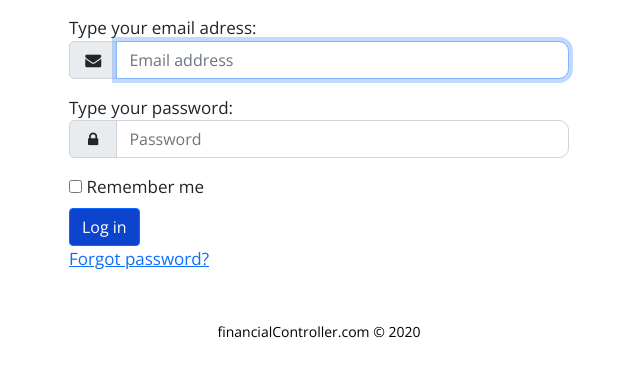
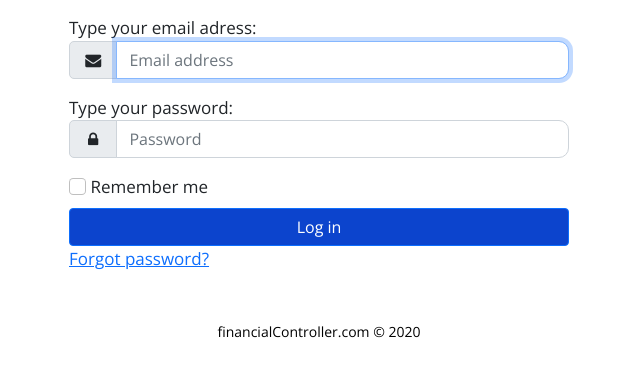
Before and after one commit to NewLukasz/FinancialControllerMVC, a PHP site: page /posts/login in a window 1280 px wide. Shown: the part 274-651 px from the top of the page, without its empty margins (321-961 px from the left). Run offline with PHP 8.4, Linux system fonts and the light colour scheme; some libraries are stand-ins or nearby versions.

Commit message:
Fixed visual bug with inputs

```diff
--- a/App/Views/Login/new.html
+++ b/App/Views/Login/new.html
@@ -44,7 +44,7 @@
         </div>
         <div>
             <label>
-                <input type="checkbox" name="remember_me" {% if remember_me %} checked="checked"{% endif %} /> Remember me
+                <input type="checkbox" class="form-check-input" name="remember_me" {% if remember_me %} checked="checked"{% endif %} /> Remember me
             </label>
         </div>
         <div>
--- a/public/css/main.css
+++ b/public/css/main.css
@@ -45,6 +45,7 @@ footer
 .btn-primary
 {
 	background-color: #0C44CD;
+	width: 100%;
 }
 
 @media (max-width: 636px){
```
